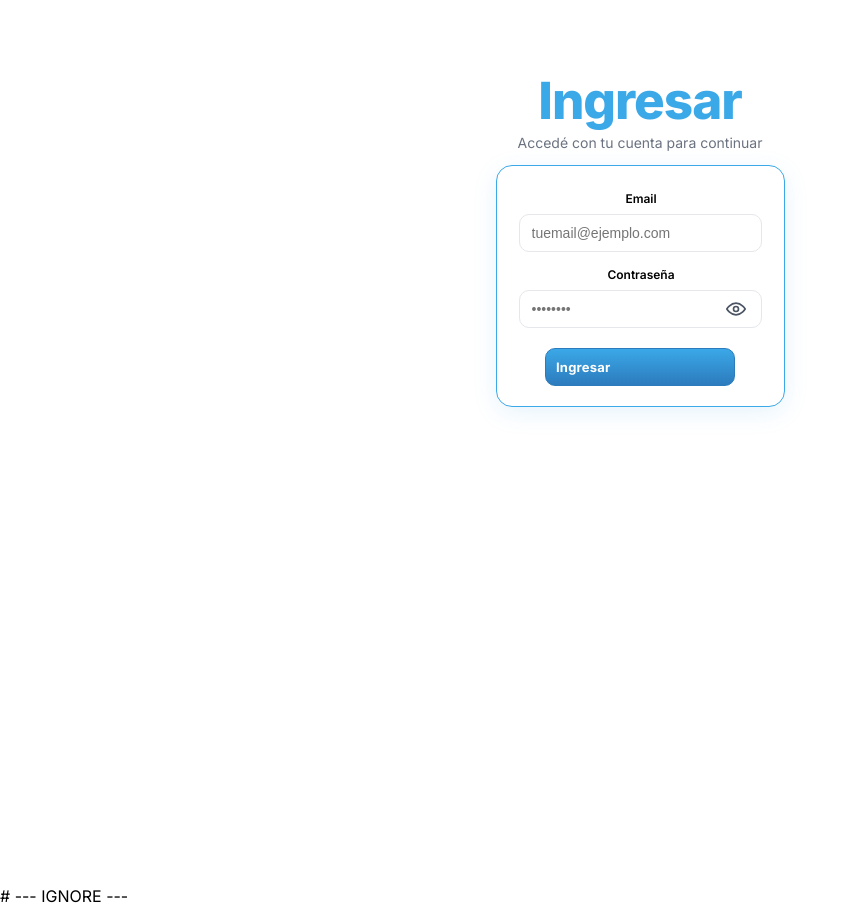
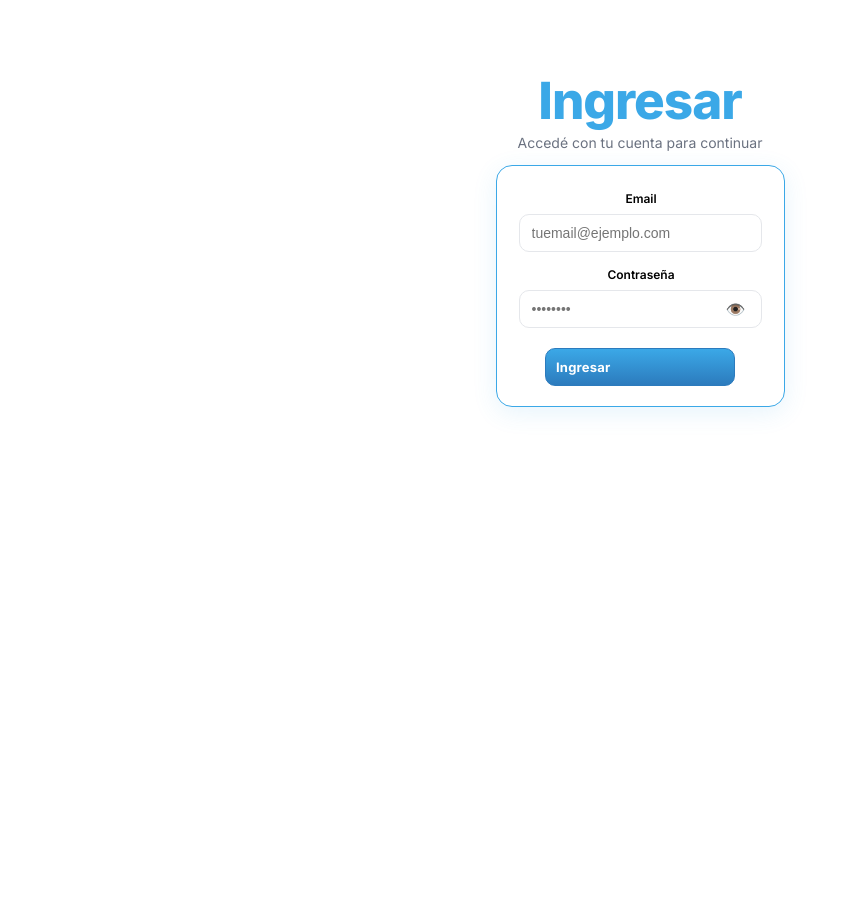
Before and after one commit to Desarrollo-Front/desarrollo_aplicaciones_front, a React (Vite) app: page /login in a window 1280 px wide. Shown: the whole page, without its empty margins (0-848 px from the left). After the commit the page ends 884 px from the top, so only its background shows below. Built offline with nearby package versions, Linux system fonts and the light colour scheme.

Commit message:
fix all types of variables

```diff
--- a/index.html
+++ b/index.html
@@ -11,4 +11,3 @@
     <script type="module" src="/src/main.jsx"></script>
   </body>
 </html>
-# --- IGNORE ---
--- a/src/main.jsx
+++ b/src/main.jsx
@@ -2,6 +2,8 @@ import { StrictMode } from 'react';
 import { createRoot } from 'react-dom/client';
 import './index.css';
 import App from './App.jsx';
+console.log('👉 import.meta.env:', import.meta.env);
+console.log('👉 VITE_API_URL:', import.meta.env.VITE_API_URL);
 
 createRoot(document.getElementById('root')).render(
   <StrictMode>
--- a/src/views/Gateway.jsx
+++ b/src/views/Gateway.jsx
@@ -5,6 +5,7 @@ import visaLogo from '../assets/logos/Visa.png';
 import mcLogo from '../assets/logos/mastercard.png';
 import amexLogo from '../assets/logos/amex.png';
 import mpLogo from '../assets/logos/mercadopago.png';
+const API_URL = import.meta.env.VITE_API_URL;
 
 export default function Gateway() {
   const { id } = useParams();
@@ -43,7 +44,8 @@ export default function Gateway() {
     const authHeader =
       localStorage.getItem('authHeader') ||
       `${localStorage.getItem('tokenType') || 'Bearer'} ${localStorage.getItem('token') || ''}`;
-    return fetch(`${path}`, {
+
+    return fetch(`${API_URL}${path}`, {
       headers: {
         'Content-Type': 'application/json',
         Authorization: authHeader,
@@ -162,7 +164,6 @@ export default function Gateway() {
     return current;
   };
 
-
   const comprar = async () => {
     if (!method) {
       mostrarAlerta('Elegí un método de pago.', 'error');
@@ -227,7 +228,6 @@ export default function Gateway() {
           <i className="ri-check-line" /> {okMsg}
         </div>
       )}
-
 
       <section className="gx-grid">
         <aside className="gx-card">
--- a/src/views/Login.jsx
+++ b/src/views/Login.jsx
@@ -8,6 +8,9 @@ export default function Login() {
   const [showPass, setShowPass] = useState(false);
   const [loading, setLoading] = useState(false);
   const [err, setErr] = useState('');
+
+  // 👇 Traemos la URL del back desde el .env
+  const API_URL = import.meta.env.VITE_API_URL;
 
   const onChange = (e) => {
     const { name, value } = e.target;
@@ -23,7 +26,8 @@ export default function Login() {
     }
     setLoading(true);
     try {
-      const res = await fetch('/api/auth/login', {
+      // 👇 usamos la variable de entorno
+      const res = await fetch(`${API_URL}/api/auth/login`, {
         method: 'POST',
         headers: { 'Content-Type': 'application/json' },
         body: JSON.stringify({ email: form.email.trim(), password: form.password }),
@@ -35,6 +39,8 @@ export default function Login() {
       }
 
       const data = await res.json(); // { token, userId, email, name, role, type }
+
+      // Guardamos la sesión en localStorage
       localStorage.setItem('auth', JSON.stringify(data));
       localStorage.setItem('token', data.token);
       localStorage.setItem('tokenType', data.type);
@@ -83,7 +89,7 @@ export default function Login() {
             />
           </div>
 
-          {/* Password con ojo dentro del input */}
+          {/* Password con ojo */}
           <div className="pl-field">
             <label htmlFor="password">Contraseña</label>
             <div className="pass-wrapper">
@@ -106,47 +112,7 @@ export default function Login() {
                 aria-label={showPass ? 'Ocultar contraseña' : 'Mostrar contraseña'}
                 title={showPass ? 'Ocultar' : 'Mostrar'}
               >
-                {showPass ? (
-                  /* ojo tachado */
-                  <svg width="20" height="20" viewBox="0 0 24 24" fill="none">
-                    <path
-                      d="M3 3l18 18"
-                      stroke="currentColor"
-                      strokeWidth="2"
-                      strokeLinecap="round"
-                    />
-                    <path
-                      d="M1 12s4-7 11-7c2.4 0 4.5.7 6.2 1.7"
-                      stroke="currentColor"
-                      strokeWidth="2"
-                      fill="none"
-                    />
-                    <path
-                      d="M23 13s-4 7-11 7c-2.1 0-4-.5-5.6-1.3"
-                      stroke="currentColor"
-                      strokeWidth="2"
-                      fill="none"
-                    />
-                  </svg>
-                ) : (
-                  /* ojo abierto */
-                  <svg width="20" height="20" viewBox="0 0 24 24" fill="none">
-                    <path
-                      d="M1 12s4-7 11-7 11 7 11 7-4 7-11 7S1 12 1 12z"
-                      stroke="currentColor"
-                      strokeWidth="2"
-                      fill="none"
-                    />
-                    <circle
-                      cx="12"
-                      cy="12"
-                      r="3"
-                      stroke="currentColor"
-                      strokeWidth="2"
-                      fill="none"
-                    />
-                  </svg>
-                )}
+                {showPass ? '🙈' : '👁️'}
               </button>
             </div>
           </div>
--- a/src/views/Pagos-Detalle.jsx
+++ b/src/views/Pagos-Detalle.jsx
@@ -1,7 +1,7 @@
 import { useEffect, useMemo, useState } from 'react';
 import { useParams, useNavigate } from 'react-router-dom';
 import './Pagos-Detalle.css';
-
+const API_URL = import.meta.env.VITE_API_URL;
 const money = (n, curr = 'ARS', locale = 'es-AR') =>
   new Intl.NumberFormat(locale, { style: 'currency', currency: curr }).format(Number(n || 0));
 
@@ -205,10 +205,10 @@ export default function PagosDetalle() {
           `${localStorage.getItem('tokenType') || 'Bearer'} ${localStorage.getItem('token') || ''}`;
 
         const [resPago, resTl] = await Promise.all([
-          fetch(`/api/payments/${id}`, {
+          fetch(`${API_URL}/api/payments/${id}`, {
             headers: { 'Content-Type': 'application/json', Authorization: authHeader },
           }),
-          fetch(`/api/payments/${id}/timeline`, {
+          fetch(`${API_URL}/api/payments/${id}/timeline`, {
             headers: { 'Content-Type': 'application/json', Authorization: authHeader },
           }),
         ]);
--- a/src/views/Pagos-Lista.jsx
+++ b/src/views/Pagos-Lista.jsx
@@ -141,7 +141,7 @@ export default function PagosLista() {
       window.removeEventListener('resize', onResize);
     };
   }, []);
-
+  const API_URL = import.meta.env.VITE_API_URL;
   useEffect(() => {
     const fetchPayments = async () => {
       setLoading(true);
@@ -151,7 +151,7 @@ export default function PagosLista() {
           localStorage.getItem('authHeader') ||
           `${localStorage.getItem('tokenType') || 'Bearer'} ${localStorage.getItem('token') || ''}`;
 
-        const res = await fetch('/api/payments/my-payments', {
+        const res = await fetch(`${API_URL}/api/payments/my-payments`, {
           headers: { 'Content-Type': 'application/json', Authorization: authHeader },
         });
 
```
Lines whose indentation alone changed are shown as unchanged.
